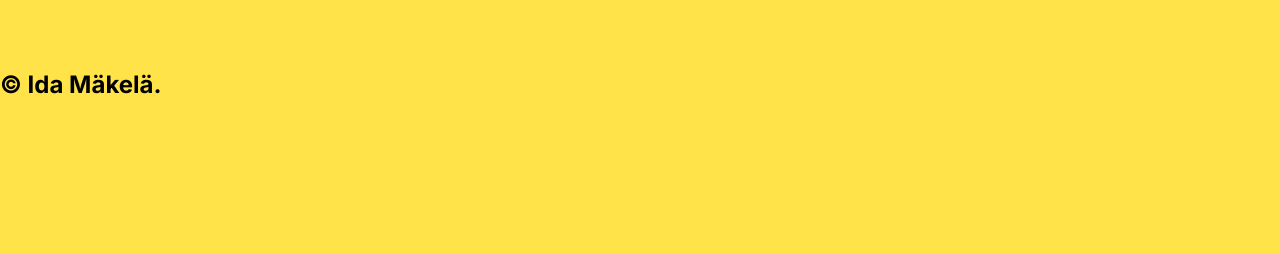
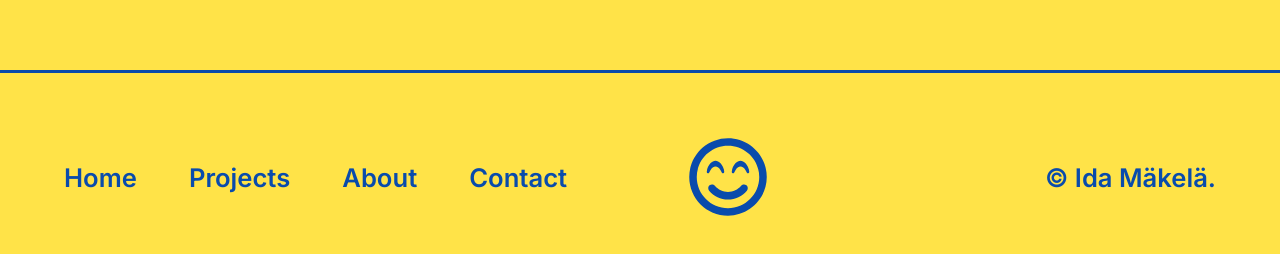
Before and after one commit to idamakela/assign-5, a Next.js app: page / in a window 1280 px wide. Shown: the part 1864-2118 px from the top of the page. Before the commit the page ends 1963 px from the top, so only its background shows below. Built offline with nearby package versions, Linux system fonts and the light colour scheme.

Commit message:
made footer, icon not centered tho

```diff
--- a/app/footer.js
+++ b/app/footer.js
@@ -1,9 +1,20 @@
 import Link from 'next/link';
+import { FaRegSmileBeam } from 'react-icons/fa'
+
 
 export default function FooterLayout() {
     return (
+        <>
         <footer>
+            <div className='footer-items'>
+                <Link href='/'>Home</Link>
+                <Link href='/projects'>Projects</Link>
+                <Link href='/about'>About</Link>
+                <Link href='/contact'>Contact</Link>
+            </div>
+            <FaRegSmileBeam className='icon'/>
             <h2>&copy; Ida Mäkelä.</h2>
         </footer>
+        </>
     )
 }
--- a/styles/globals.scss
+++ b/styles/globals.scss
@@ -16,10 +16,12 @@ html {
 }
 
 body {
+    @include flex-column;
     height: 100%;
 }
 
 main {
+    flex-grow: 1;
     padding: 5%;
 }
 
@@ -61,3 +63,32 @@ nav {
         border-left: solid $nav-lines $font-color;
     }
 }
+
+footer {
+    @include flex-row;
+    @include body-font;
+    justify-content: space-between;
+    padding: 5%;
+    border-top: solid $nav-lines $font-color;
+    color: $font-color;
+    align-items: center;
+
+    h2 {
+        @include body-font;
+    }
+
+    .footer-items {
+        @include flex-row;
+        gap: 15%;
+        text-transform: capitalize;
+
+        a {
+            text-decoration: none;
+            color: $font-color;
+        }
+    }
+
+    .icon {
+        font-size: 5rem;
+    }
+}
```
